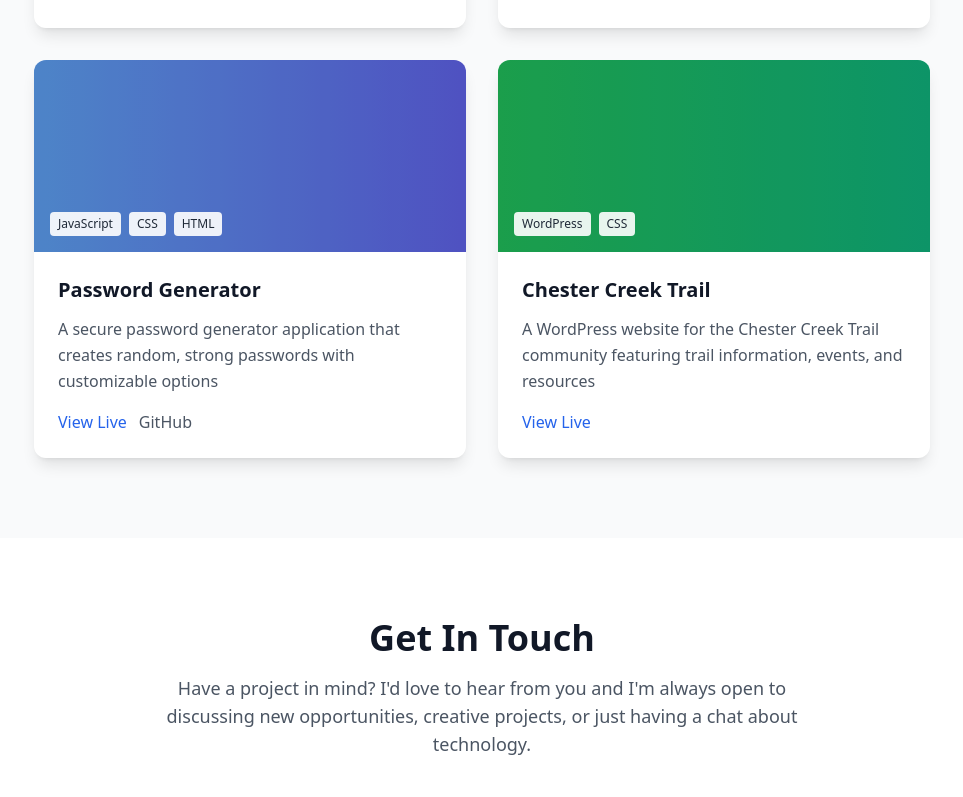
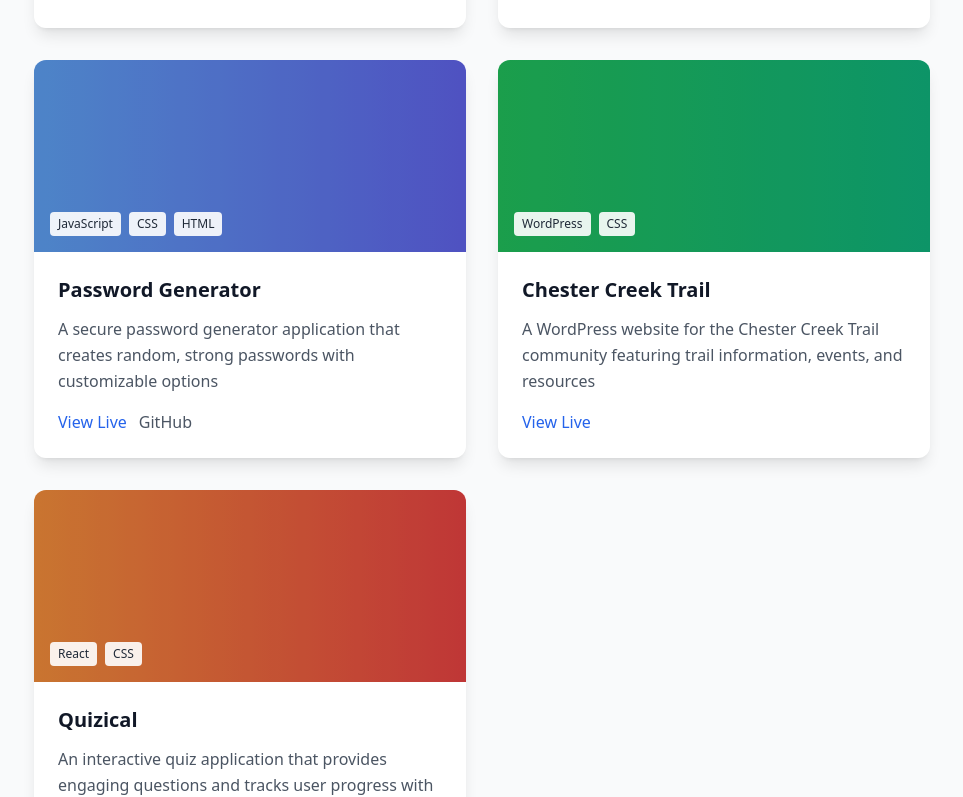
Before and after one commit to seantcoleman/portfolio, a React (Vite) app: page / in a window 1280 px wide. Shown: the part 2000-2797 px from the top of the page, without its empty margins (158-1121 px from the left). Built offline with nearby package versions, Linux system fonts and the light colour scheme.

Commit message:
add quizical

```diff
--- a/src/App.jsx
+++ b/src/App.jsx
@@ -182,6 +182,15 @@ function ProjectsSection() {
       color: "from-green-500 to-emerald-500",
       live: "https://chestercreektrail.org",
     },
+    {
+      title: "Quizical",
+      description:
+        "An interactive quiz application that provides engaging questions and tracks user progress with a modern, responsive design",
+      tech: ["React", "CSS"],
+      color: "from-orange-400 to-red-500",
+      github: "https://github.com/seantcoleman/Quizical",
+      live: "https://seantcoleman.github.io/Quizical/",
+    },
   ];
 
   return (
```
